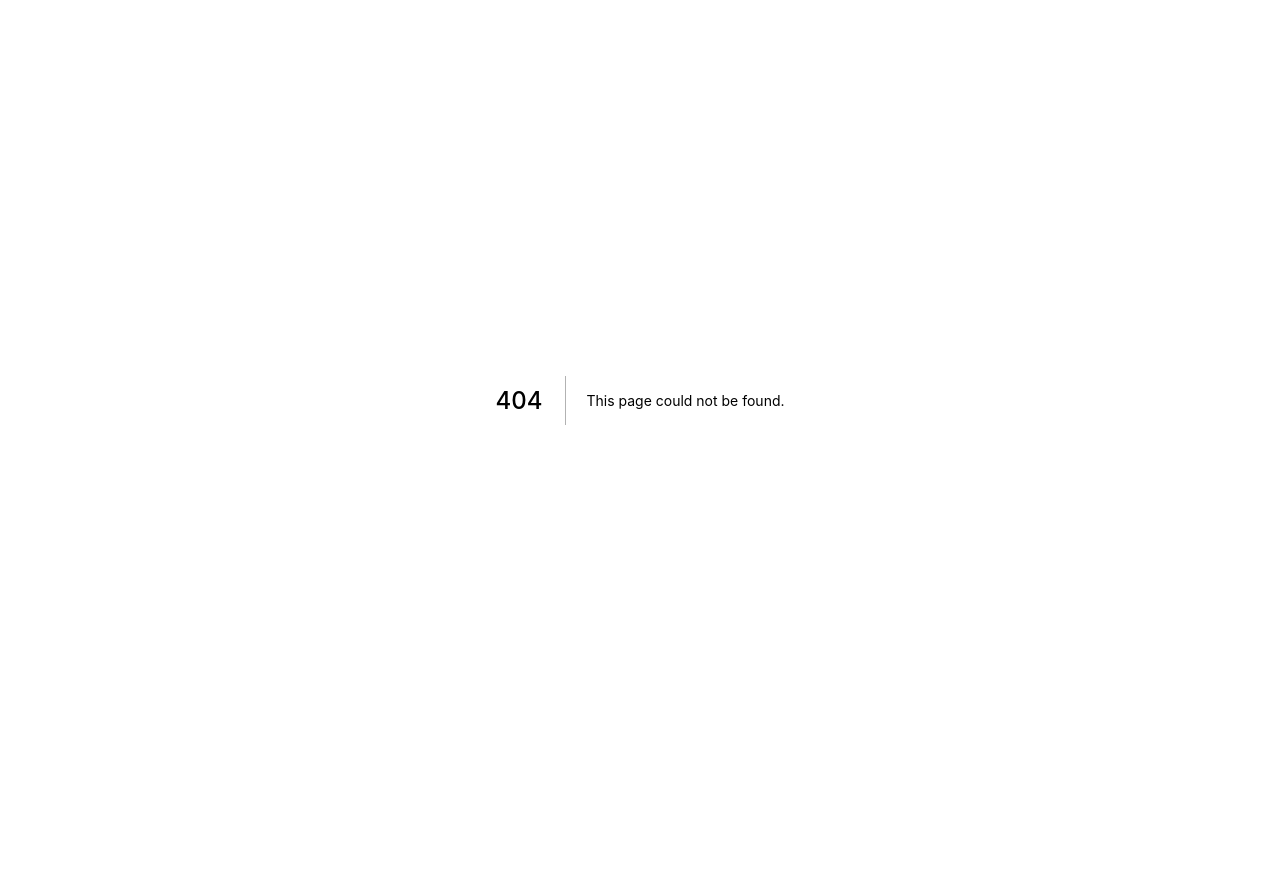
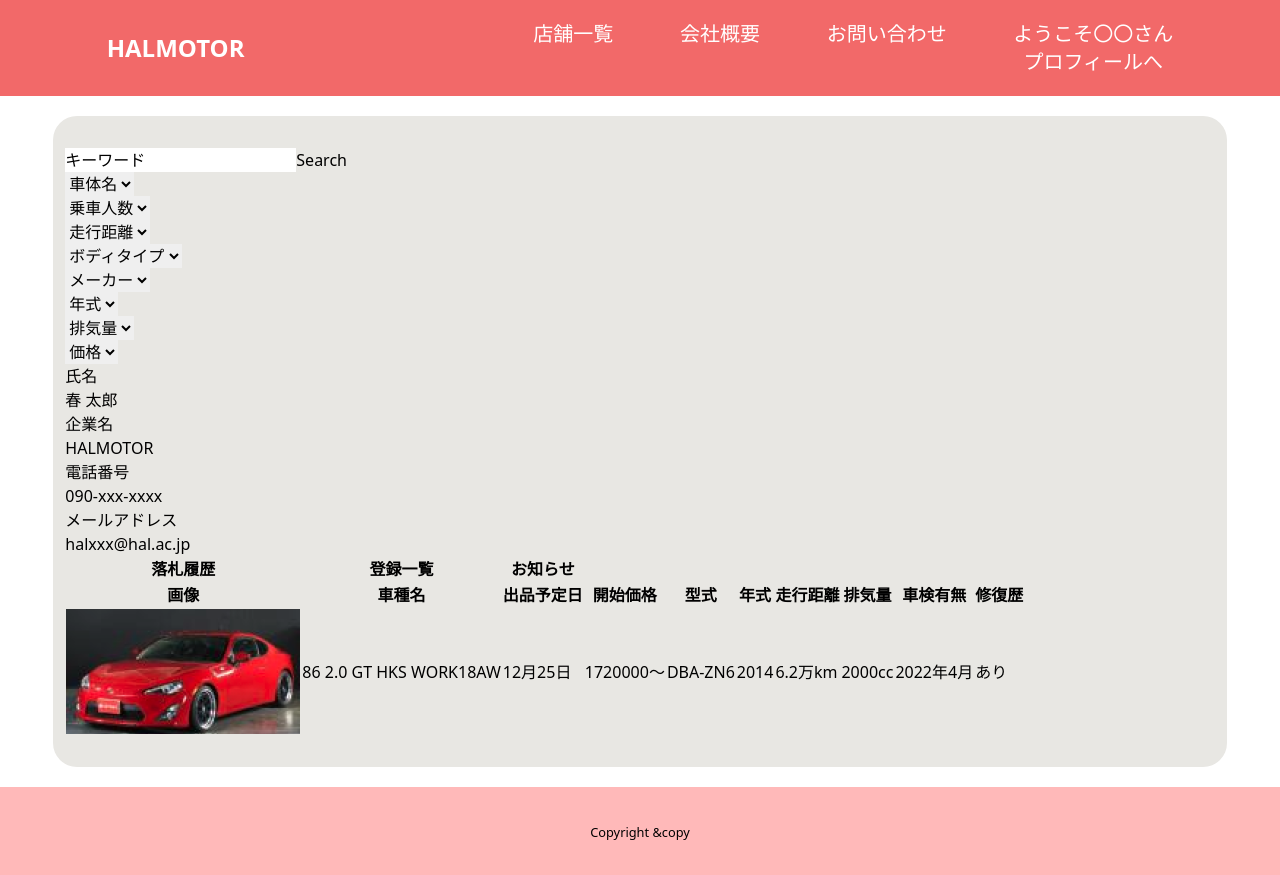
Before and after one commit to case-study07/cs-backend, a Next.js app: page /profile in a window 1280 px wide. Before the commit this address had no page. Before the commit the page ends 800 px from the top, so only its background shows below. Built offline with nearby package versions, Linux system fonts and the light colour scheme.

Commit message:
profileのHTMLページ作成

```diff
--- /dev/null
+++ b/pages/profile.tsx
@@ -0,0 +1,117 @@
+import { Layout } from "components/ui";
+import { ReactNode } from "react";
+
+export default function Profile() :ReactNode{
+    return (
+      <div>
+        <div className="mainHeaders">
+          <div className="searchBar">
+            <input type="text" value="キーワード" />
+            <button>Search</button>
+          </div>
+          <nav className="searchItems">
+            <ul>
+              <li>
+                <select name="" id="">
+                  <option>車体名</option>
+                </select>
+              </li>
+              <li>
+                <select name="" id="">
+                  <option>乗車人数</option>
+                </select>
+              </li>
+              <li>
+                <select name="" id="">
+                  <option>走行距離</option>
+                </select>
+              </li>
+              <li>
+                <select name="" id="">
+                  <option>ボディタイプ</option>
+                </select>
+              </li>
+              <li>
+                <select name="" id="">
+                  <option>メーカー</option>
+                </select>
+              </li>
+              <li>
+                <select name="" id="">
+                  <option>年式</option>
+                </select>
+              </li>
+              <li>
+                <select name="" id="">
+                  <option>排気量</option>
+                </select>
+              </li>
+              <li>
+                <select name="" id="">
+                  <option>価格</option>
+                </select>
+              </li>
+            </ul>
+          </nav>
+        </div>
+        <article>
+          <dl>
+            <dt>氏名</dt>
+            <dd>春 太郎</dd>
+            <dt>企業名</dt>
+            <dd>HALMOTOR</dd>
+            <dt>電話番号</dt>
+            <dd>090-xxx-xxxx</dd>
+            <dt>メールアドレス</dt>
+            <dd>halxxx@hal.ac.jp</dd>
+          </dl>
+        </article>
+        <article>
+          <table>
+            <tr>
+              <th>
+                <a href="">落札履歴</a>
+              </th>
+              <th>
+                <a href="">登録一覧</a>
+              </th>
+              <th>
+                <a href="">お知らせ</a>
+              </th>
+            </tr>
+
+            <tr>
+              <th>画像</th>
+              <th>車種名</th>
+              <th>出品予定日</th>
+              <th>開始価格</th>
+              <th>型式</th>
+              <th>年式</th>
+              <th>走行距離</th>
+              <th>排気量</th>
+              <th>車検有無</th>
+              <th>修復歴</th>
+            </tr>
+            <tr>
+              <td>
+                <img
+                  src="../img/Featured image.png"
+                  alt="オークション出展用車"
+                />
+              </td>
+              <td>86 2.0 GT HKS WORK18AW</td>
+              <td>12月25日</td>
+              <td>1720000〜</td>
+              <td>DBA-ZN6</td>
+              <td>2014</td>
+              <td>6.2万km</td>
+              <td>2000cc</td>
+              <td>2022年4月</td>
+              <td>あり</td>
+            </tr>
+          </table>
+        </article>
+      </div>
+    );
+}
+Profile.Layout = Layout
```
